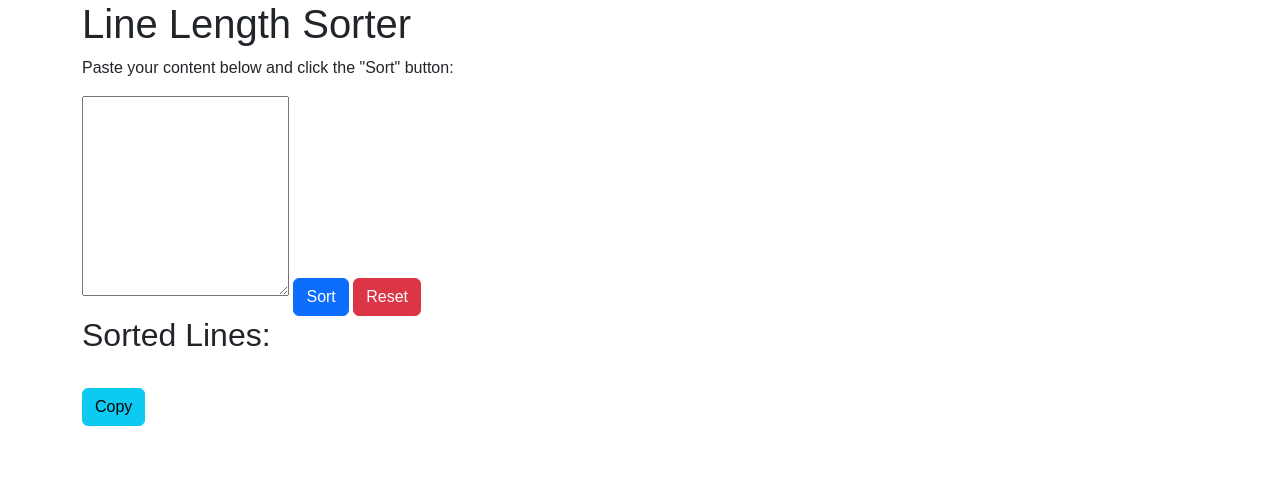
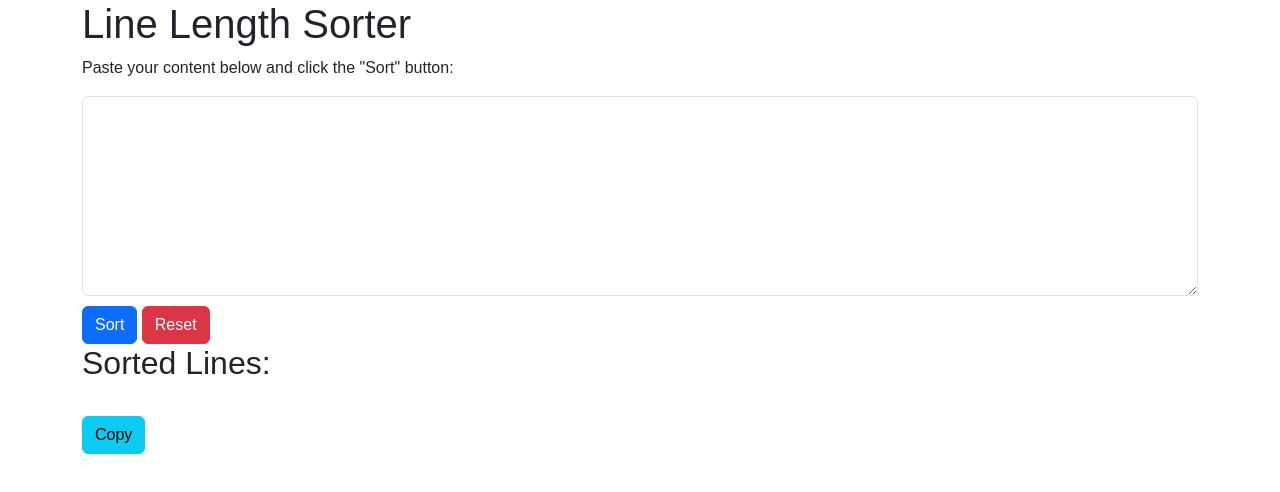
Before and after one commit to shahsawoodshinwari/line-sorter, a plain HTML site: page index.html in a window 1280 px wide. Drawn offline with nearby package versions, Linux system fonts and the light colour scheme.

Commit message:
fixed input area

```diff
--- a/index.html
+++ b/index.html
@@ -24,7 +24,7 @@
 <body class="container">
   <h1>Line Length Sorter</h1>
   <p>Paste your content below and click the "Sort" button:</p>
-  <textarea id="input"></textarea>
+  <textarea class="form-control" id="input"></textarea>
   <button class="btn btn-primary" id="sortButton">Sort</button>
   <button class="btn btn-danger" id="resetButton">Reset</button>
   <h2>Sorted Lines:</h2>
```
